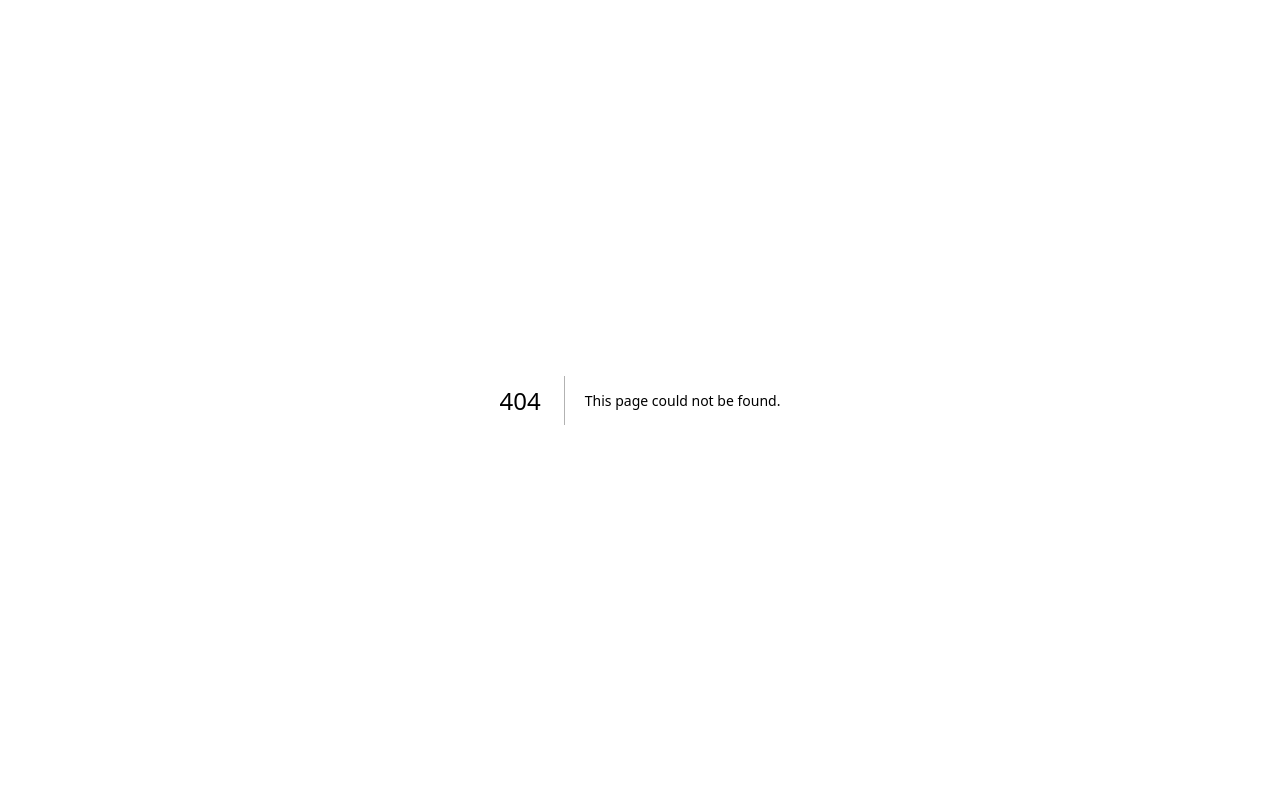
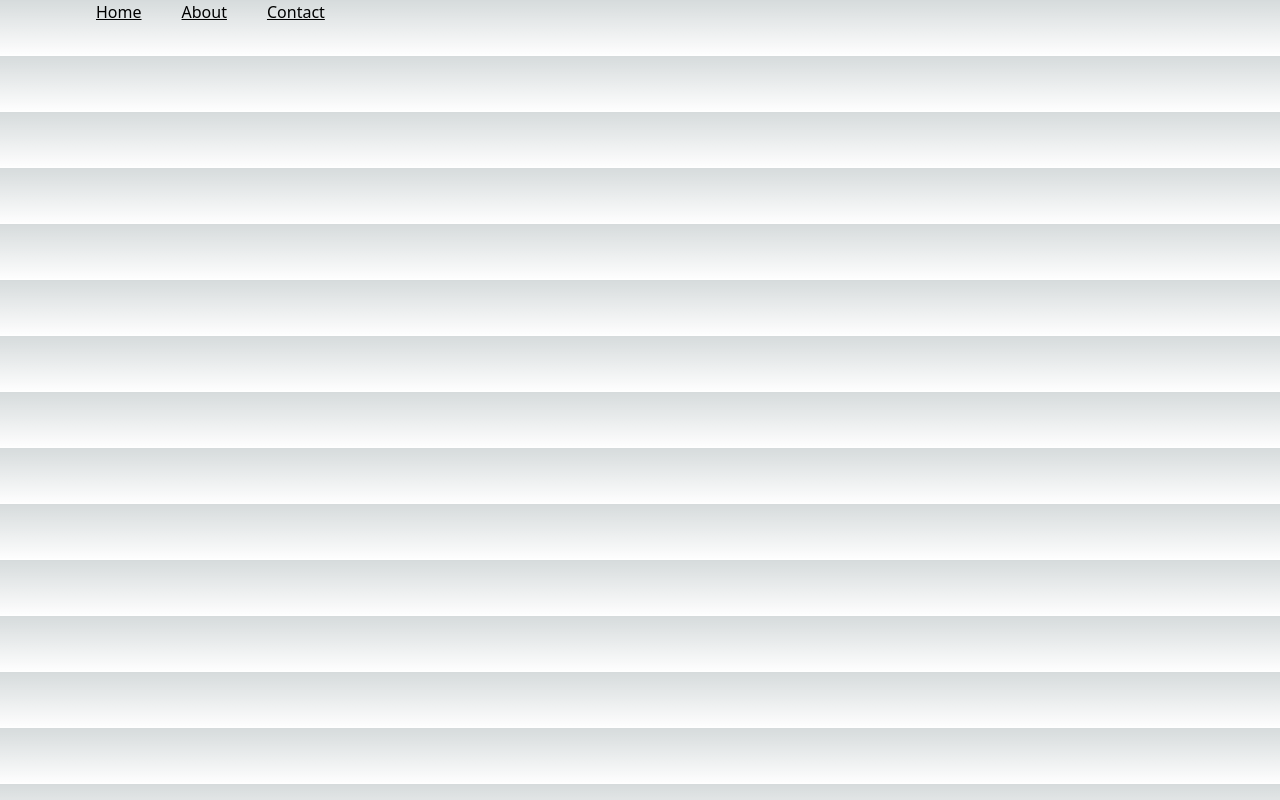
Before and after one commit to tugba-koc/next-13-experiment-movie-app, a Next.js app: page /navigation in a window 1280 px wide. Before the commit this address had no page. Built offline with nearby package versions, Linux system fonts and the light colour scheme.

Commit message:
feat: add navigation

```diff
--- /dev/null
+++ b/app/navigation/page.jsx
@@ -0,0 +1,13 @@
+import React from 'react';
+
+const Navigation = () => {
+  return (
+    <nav className='flex mb-8'>
+      <li className='mr-5 underline list-none'>Home</li>
+      <li className='mx-5 underline list-none'>About</li>
+      <li className='mx-5 underline list-none'>Contact</li>
+    </nav>
+  );
+};
+
+export default Navigation;
```
